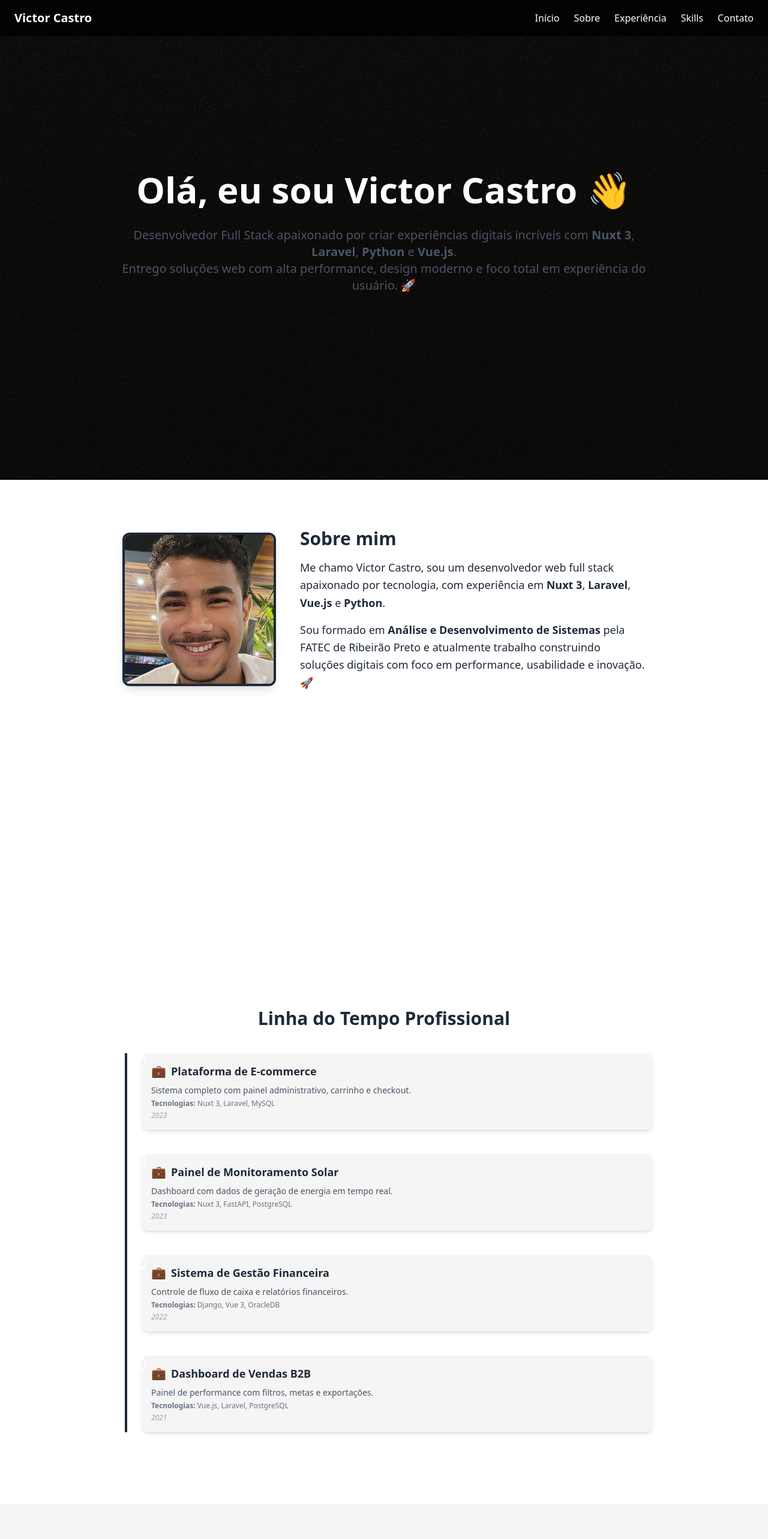
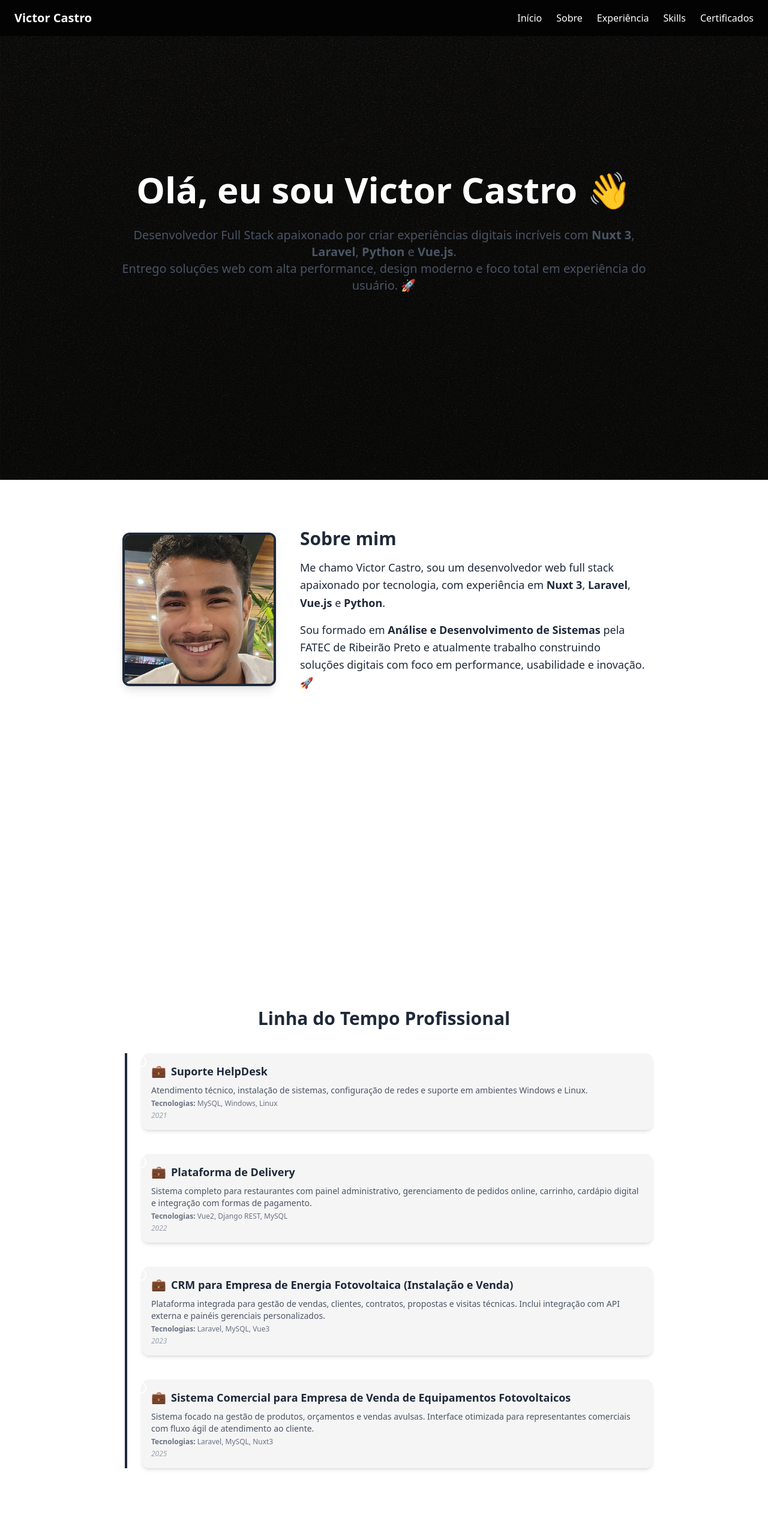
Before and after one commit to VictorCastroBR/portfolio, a Nuxt app: page / in a window 1280 px wide. Shown: the top 2566 px of the page at 60% size. Built offline with nearby package versions, Linux system fonts and the light colour scheme.

Commit message:
versão final

```diff
--- a/components/Certificados.vue
+++ b/components/Certificados.vue
@@ -18,7 +18,7 @@
               :alt="cert.title"
               class="w-full h-64 object-cover"
             />
-            <div class="p-3 bg-white dark:bg-neutral-800 text-center text-sm font-medium">
+            <div class="p-3 bg-white dark:bg-teal-800 text-center text-sm font-medium">
               {{ cert.title }}
             </div>
           </div>
@@ -49,16 +49,24 @@
       img: '/certificados/ads.png',
     },
     {
-      title: 'Certificado Python - Alura',
-      img: '/certificados/ads.png',
+      title: 'Back End Development and APIs - FreeCode Camp',
+      img: '/certificados/back-end-development-apis.png',
     },
     {
-      title: 'Certificado Vue.js - Rocketseat',
-      img: '/certificados/ads.png',
+      title: 'Análise de Dados em Liguagem R - Enap',
+      img: '/certificados/enap.png',
     },
     {
-      title: 'Certificado Vue.js - Rocketseat',
-      img: '/certificados/ads.png',
+      title: 'JavaScript Algorithms and Data Structures - FreeCode Camp',
+      img: '/certificados/javascript.png',
+    },
+    {
+      title: 'Desenvolvimento Web Avançado com PHP, Laravel e Vue.Js - Udemy',
+      img: '/certificados/laravel-udemy.jpg',
+    },
+    {
+      title: 'FastAPI - APIs Modernas e Assíncronas com Python - Udemy',
+      img: '/certificados/fastapi.jpg',
     },
   ]
   </script>
--- a/components/Contato.vue
+++ /dev/null
@@ -1,6 +0,0 @@
-<template>
-    <section id="contato" class="min-h-screen py-20 bg-neutral-100 dark:bg-neutral-900 text-center px-6">
-        <h2 class="text-3xl text-white font-bold mb-4">Contato</h2>
-        <p class="text-gray-600 dark:text-gray-300">Você pode me encontrar no LinkedIn, GitHub ou me enviar um e-mail! 📬</p>
-      </section>
-</template>
--- a/components/Experiencia.vue
+++ b/components/Experiencia.vue
@@ -43,28 +43,28 @@
 <script setup>
 const timeline = [
   {
-    title: 'Plataforma de E-commerce',
-    description: 'Sistema completo com painel administrativo, carrinho e checkout.',
-    techs: ['Nuxt 3', 'Laravel', 'MySQL'],
+    title: 'Suporte HelpDesk',
+    description: 'Atendimento técnico, instalação de sistemas, configuração de redes e suporte em ambientes Windows e Linux.',
+    techs: ['MySQL', 'Windows', 'Linux'],
+    year: '2021',
+  },
+  {
+    title: 'Plataforma de Delivery',
+    description: 'Sistema completo para restaurantes com painel administrativo, gerenciamento de pedidos online, carrinho, cardápio digital e integração com formas de pagamento.',
+    techs: ['Vue2', 'Django REST', 'MySQL'],
+    year: '2022',
+  },
+  {
+    title: 'CRM para Empresa de Energia Fotovoltaica (Instalação e Venda)',
+    description: 'Plataforma integrada para gestão de vendas, clientes, contratos, propostas e visitas técnicas. Inclui integração com API externa e painéis gerenciais personalizados.',
+    techs: ['Laravel', 'MySQL', 'Vue3'],
     year: '2023',
   },
   {
-    title: 'Painel de Monitoramento Solar',
-    description: 'Dashboard com dados de geração de energia em tempo real.',
-    techs: ['Nuxt 3', 'FastAPI', 'PostgreSQL'],
-    year: '2023',
+    title: 'Sistema Comercial para Empresa de Venda de Equipamentos Fotovoltaicos',
+    description: 'Sistema focado na gestão de produtos, orçamentos e vendas avulsas. Interface otimizada para representantes comerciais com fluxo ágil de atendimento ao cliente.',
+    techs: ['Laravel', 'MySQL', 'Nuxt3'],
+    year: '2025',
   },
-  {
-    title: 'Sistema de Gestão Financeira',
-    description: 'Controle de fluxo de caixa e relatórios financeiros.',
-    techs: ['Django', 'Vue 3', 'OracleDB'],
-    year: '2022',
-  },
-  {
-    title: 'Dashboard de Vendas B2B',
-    description: 'Painel de performance com filtros, metas e exportações.',
-    techs: ['Vue.js', 'Laravel', 'PostgreSQL'],
-    year: '2021',
-  },
-]
+];
 </script>
--- a/components/Footer.vue
+++ b/components/Footer.vue
@@ -1,12 +1,99 @@
 <template>
-    <footer class="w-full py-6 text-center bg-white dark:bg-gray-900 border-t dark:border-gray-700">
+  <footer class="w-full py-6 border-t dark:border-gray-700 bg-white dark:bg-gray-900 relative">
+    <div class="max-w-4xl mx-auto text-center px-4 flex flex-col gap-2 items-center">
       <p class="text-sm text-gray-500 dark:text-gray-400">
-        Feito com 💻 por <span class="font-semibold text-primary">Victor Castro</span> — {{ new Date().getFullYear() }}
+        <span class="font-semibold text-primary">Victor de Castro</span> —
+        {{ new Date().getFullYear() }}
       </p>
-    </footer>
-  </template>
 
-  <style scoped>
-  .text-primary {
-  }
-  </style>
+      <div class="flex gap-4 mt-1">
+        <a
+          href="https://github.com/VictorCastroBR"
+          target="_blank"
+          rel="noopener noreferrer"
+          class="text-gray-500 hover:text-primary transition"
+          aria-label="GitHub"
+        >
+          <svg class="w-5 h-5" fill="currentColor" viewBox="0 0 24 24">
+            <path
+              d="M12 0C5.37 0 0 5.37 0 12a12 12 0 008.21 11.44c.6.11.82-.26.82-.58v-2.2c-3.34.73-4.04-1.61-4.04-1.61a3.18 3.18 0 00-1.34-1.76c-1.1-.75.08-.74.08-.74a2.52 2.52 0 011.84 1.24 2.56 2.56 0 003.5 1 2.56 2.56 0 01.76-1.6c-2.67-.3-5.47-1.34-5.47-5.95A4.64 4.64 0 015.34 6.3a4.31 4.31 0 01.12-3.18s1-.32 3.3 1.24a11.42 11.42 0 016 0C16.22 3.4 17.2 3.7 17.2 3.7a4.31 4.31 0 01.12 3.18 4.64 4.64 0 011.23 3.22c0 4.62-2.81 5.64-5.49 5.94a2.86 2.86 0 01.82 2.21v3.27c0 .32.22.69.83.58A12 12 0 0024 12c0-6.63-5.37-12-12-12z"
+            />
+          </svg>
+        </a>
+
+        <a
+          href="https://www.linkedin.com/in/victor-castro-930b7b1a4/"
+          target="_blank"
+          rel="noopener noreferrer"
+          class="text-gray-500 hover:text-primary transition"
+          aria-label="LinkedIn"
+        >
+          <svg class="w-5 h-5" fill="currentColor" viewBox="0 0 24 24">
+            <path
+              d="M20.45 20.45h-3.55v-5.25c0-1.25-.02-2.85-1.73-2.85-1.73 0-2 1.35-2 2.75v5.35H9.6V9h3.41v1.56h.05a3.74 3.74 0 013.37-1.85c3.6 0 4.26 2.36 4.26 5.42v6.32zM5.34 7.43a2.06 2.06 0 110-4.12 2.06 2.06 0 010 4.12zM7.13 20.45H3.54V9h3.59v11.45zM22.22 0H1.78C.8 0 0 .77 0 1.72v20.56C0 23.23.8 24 1.78 24h20.44c.98 0 1.78-.77 1.78-1.72V1.72C24 .77 23.2 0 22.22 0z"
+            />
+          </svg>
+        </a>
+
+        <a
+          href="victorde.castro@outlook.com"
+          class="text-gray-500 hover:text-primary transition"
+          aria-label="Email"
+        >
+          <svg class="w-5 h-5" fill="currentColor" viewBox="0 0 24 24">
+            <path
+              d="M20 4H4a2 2 0 00-2 2v12a2 2 0 002 2h16a2 2 0 002-2V6a2 2 0 00-2-2zm-1.4 2L12 11.25 5.4 6h13.2zM4 18V8l8 6 8-6v10H4z"
+            />
+          </svg>
+        </a>
+      </div>
+    </div>
+
+    <transition name="fade">
+      <button
+        v-show="showButton"
+        @click="scrollToTop"
+        class="fixed bottom-6 right-6 z-50 bg-primary text-white p-3 rounded-full shadow-lg
+               hover:bg-primary/90 cursor-pointer transition transform hover:scale-110 active:scale-95"
+        aria-label="Voltar ao topo"
+      >
+        <svg xmlns="http://www.w3.org/2000/svg" class="w-5 h-5" fill="none" viewBox="0 0 24 24" stroke="currentColor">
+          <path stroke-linecap="round" stroke-linejoin="round" stroke-width="2" d="M5 15l7-7 7 7" />
+        </svg>
+      </button>
+    </transition>
+  </footer>
+</template>
+
+<script setup>
+import { ref, onMounted, onUnmounted } from 'vue'
+
+const showButton = ref(false)
+
+const handleScroll = () => {
+  showButton.value = window.scrollY > 300
+}
+
+const scrollToTop = () => {
+  window.scrollTo({ top: 0, behavior: 'smooth' })
+}
+
+onMounted(() => {
+  window.addEventListener('scroll', handleScroll)
+})
+
+onUnmounted(() => {
+  window.removeEventListener('scroll', handleScroll)
+})
+</script>
+
+<style scoped>
+.fade-enter-active,
+.fade-leave-active {
+  transition: opacity 0.3s ease;
+}
+.fade-enter-from,
+.fade-leave-to {
+  opacity: 0;
+}
+</style>
--- a/components/Header.vue
+++ b/components/Header.vue
@@ -7,7 +7,7 @@
           <li><a href="#sobre" class="hover:text-primary transition">Sobre</a></li>
           <li><a href="#experiencia" class="hover:text-primary transition">Experiência</a></li>
           <li><a href="#skills" class="hover:text-primary transition">Skills</a></li>
-          <li><a href="#contato" class="hover:text-primary transition">Contato</a></li>
+          <li><a href="#certificados" class="hover:text-primary transition">Certificados</a></li>
         </ul>
       </nav>
     </header>
--- a/package.json
+++ b/package.json
@@ -19,9 +19,9 @@
   },
   "optionalDependencies": {
     "@rollup/rollup-linux-x64-gnu": "4.6.1",
+    "@tailwindcss/oxide-linux-x64-gnu": "4.1.3",
     "lightningcss": "^1.23.0",
-    "lightningcss-linux-x64-gnu": "1.29.3",
-    "@tailwindcss/oxide-linux-x64-gnu": "4.1.3"
+    "lightningcss-linux-x64-gnu": "1.29.3"
   },
   "devDependencies": {
     "@types/node": "^22.14.1"
--- a/pages/index.vue
+++ b/pages/index.vue
@@ -5,7 +5,6 @@
     <Sobre />
     <Experiencia/>
     <Skill />
-    <Contato />
     <Certificados />
     <Footer />
   </div>
```
Also changed, not shown: public/certificados/fastapi.jpg (added), 1 other file (tests, documents, lock files or other folders).
